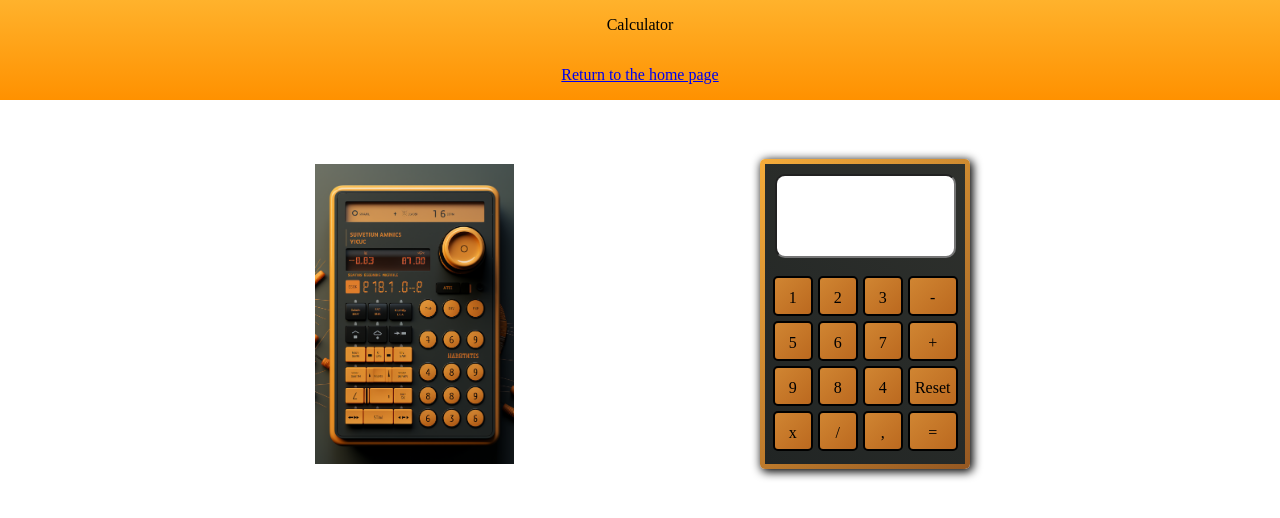
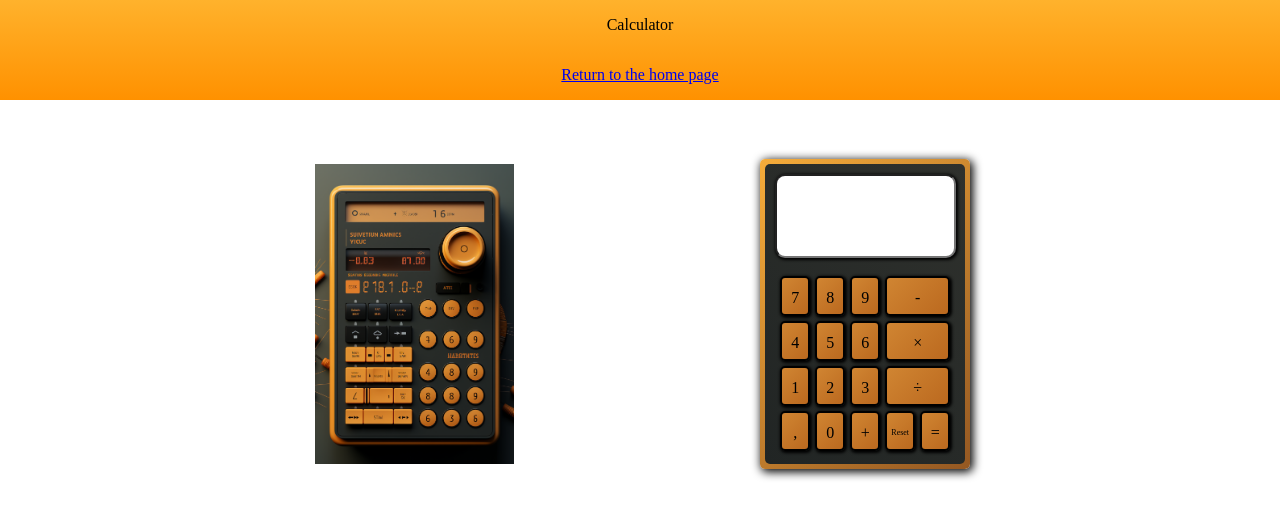
Before and after one commit to SamuelCallWind/Small_projects, a plain HTML site: page subpages/calculator/calculator.html in a window 1280 px wide. Drawn offline with Linux system fonts and the light colour scheme.

Commit message:
changed the display of the calculator and fixed the button size

```diff
--- a/subpages/calculator/template.html
+++ b/subpages/calculator/calculator.html
@@ -14,28 +14,29 @@
     <section class="app">
         <img class="calculatorImage" src="images/simple_calculator.png" alt="simple calculator example">
         <div class="calculator">
-            <input type="text" class="result">
+            <input type="text" class="result" readonly>
             <div class="gridButtons">
+                <div class="button seven">7</div>
+                <div class="button eight">8</div>
+                <div class="button nine">9</div>
+                <div class="button equal">=</div>
+                <div class="button minus">-</div>
+                <div class="button four">4</div>
+                <div class="button five">5</div>
+                <div class="button six">6</div>
+                <div class="button plus">+</div>
+                <div class="button multiply">&times;</div>
                 <div class="button one">1</div>
                 <div class="button two">2</div>
                 <div class="button three">3</div>
-                <div class="button minus">-</div>
-
-                <div class="button five">5</div>
-                <div class="button six">6</div>
-                <div class="button seven">7</div>
-                <div class="button plus">+</div>
-                <div class="button nine">9</div>
-                <div class="button eight">8</div>
-                <div class="button four">4</div>
                 <div class="button reset">Reset</div>
-                <div class="button multiply">x</div>
-                <div class="button divide">/</div>
+                <div class="button divide">&divide;</div>
                 <div class="button comma">,</div>
-                <div class="button equal">=</div>
+                <div class="button zero">0</div>
 
             </div>
         </div>
     </section>
+    <script src="script.js"></script>
 </body>
 </html>
--- /dev/null
+++ b/subpages/calculator/script.js
@@ -0,0 +1 @@
+console.log('hi');
--- a/subpages/calculator/styles.css
+++ b/subpages/calculator/styles.css
@@ -15,6 +15,7 @@ header {
     width: auto;
 }
 .calculator {
+    border-radius: 5px;
     position: relative;
     height: 300px;
     width: 200px;
@@ -43,8 +44,8 @@ header {
 
 .gridButtons {
     display: grid;
-    grid-template-columns: 40px 40px 40px 50px;
-    grid-template-rows: 40px 40px 40px 40px;
+    grid-template-columns: 30px 30px 30px 30px 30px;
+    grid-template-rows: 40px 40px 40px 40px 40px;
     gap: 5px;
     justify-content: center;
     margin-top: 1vh;
@@ -57,10 +58,42 @@ header {
     border: solid black 2px;
     border-radius: 5px;
     background: linear-gradient(135deg, #d08532, #bb691f);
+    box-shadow: 1px 1px 3px 1px;
+    transition: opacity 0.2s ease-in-out;
+    cursor: pointer;
+}
+.button:hover {
+    opacity: 0.5;
 }
 
 .result {
     margin: 5%;
     height: 10vh;
     border-radius: 10px;
+    box-shadow: 1px 1px 3px 1px;
 }
+.reset {
+    font-size: 0.5em;
+    grid-row: 4;
+    grid-column: 4;
+}
+.divide {
+    grid-column: 4;
+}
+.plus {
+    grid-column: 3;
+    grid-row: 4;
+}
+.multiply {
+    grid-column: 4;
+}
+.equal {
+    grid-column: 5;
+    grid-row: 4;
+}
+.minus {
+    grid-column: 4;
+}
+.multiply, .minus, .divide {
+    grid-column: span 2;
+}
```
